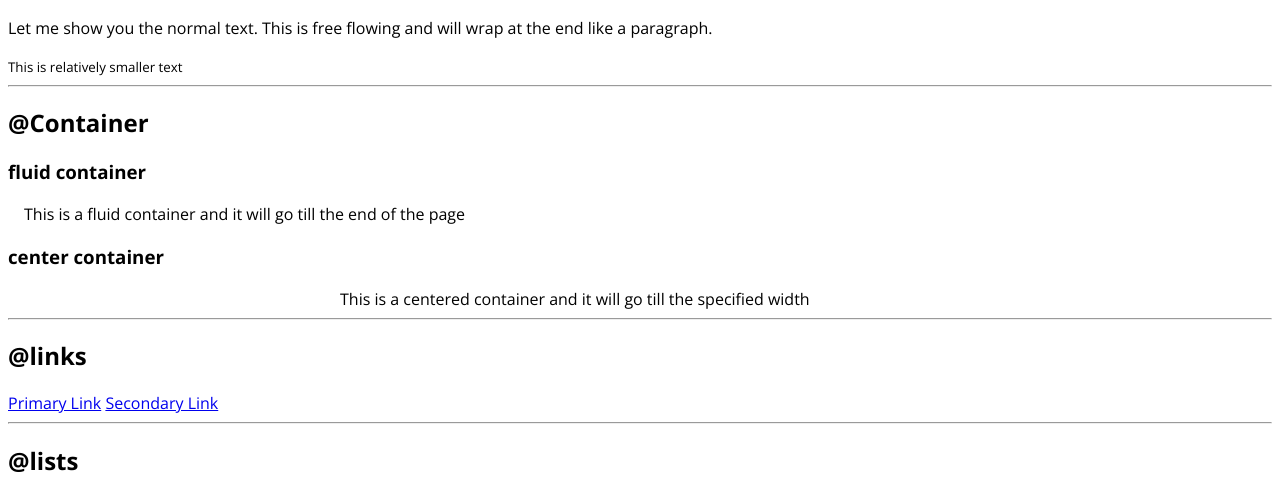
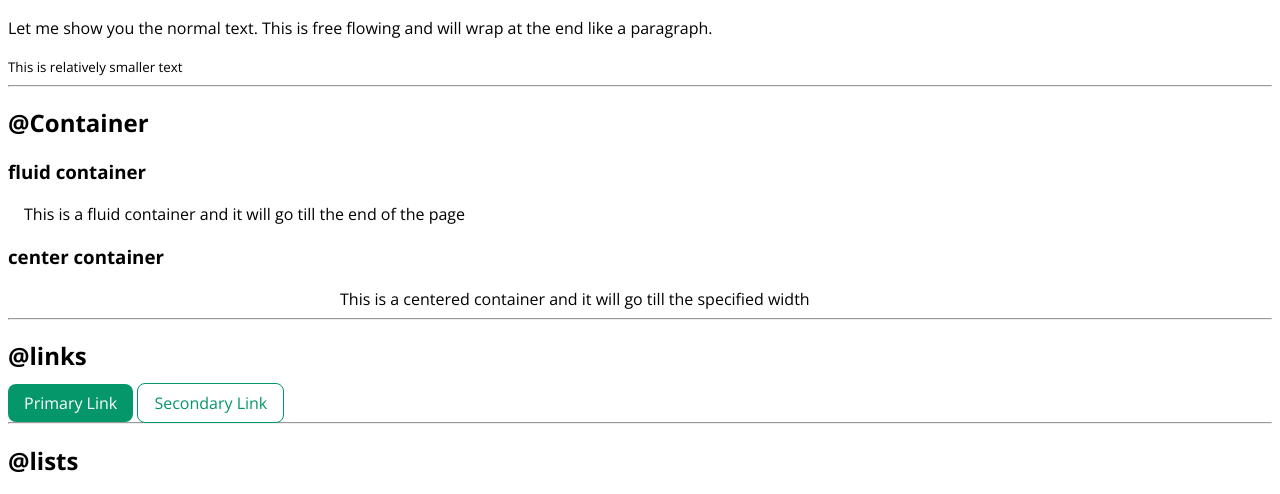
Before and after one commit to ArpithaANM/neogcamp-lesson3, a plain HTML site: page index.html in a window 1280 px wide. Shown: the part 301-795 px from the top of the page. Drawn offline with nearby package versions, Linux system fonts and the light colour scheme.

Commit message:
updated links

```diff
--- a/index.html
+++ b/index.html
@@ -37,8 +37,8 @@
 
     <h2>@links</h2>
 
-    <a href="/">Primary Link</a>
-    <a href="/">Secondary Link</a>
+    <a class="link link-primary" href="/">Primary Link</a>
+    <a class="link link-secondary" href="/">Secondary Link</a>
 
     <hr>
 
--- a/styles.css
+++ b/styles.css
@@ -1,5 +1,8 @@
 @import url('https://fonts.googleapis.com/css2?family=Open+Sans:wght@400;700&display=swap');
 
+:root {
+    --primary-color: #059669;
+}
 body{
     font-family: 'Open Sans', sans-serif;
 }
@@ -14,3 +17,21 @@ body{
     max-width: 600px;
     margin: auto;
 }
+
+/** links **/
+.link {
+    text-decoration: none;
+    padding: 0.5rem 1rem;
+}
+
+.link-primary {
+    background-color: var(--primary-color);
+    border-radius: 0.5rem;
+    color: white;
+}
+
+.link-secondary {
+    color: var(--primary-color);
+    border-radius: 0.5rem;
+    border: 1px solid var(--primary-color);
+}
```
